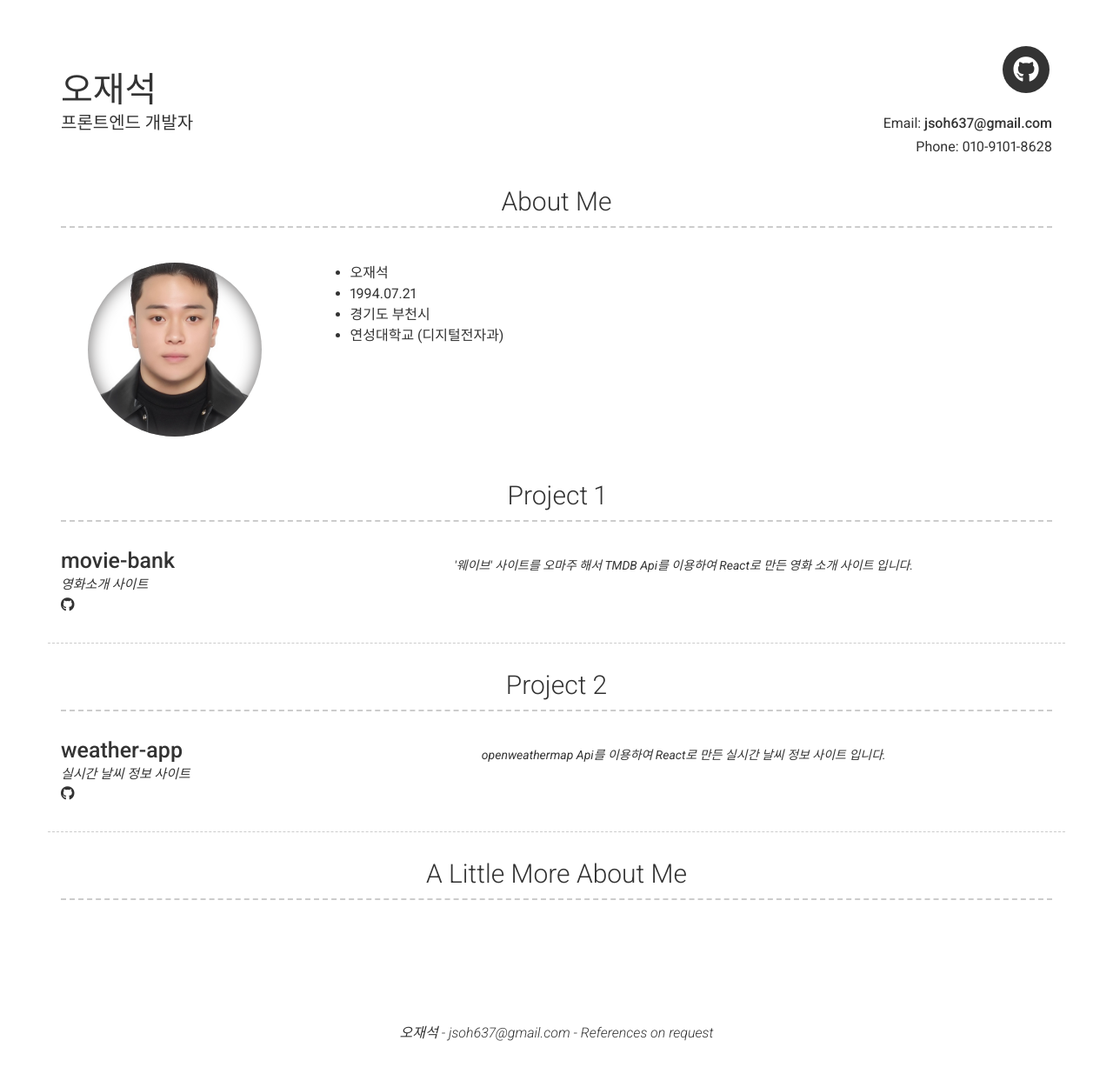
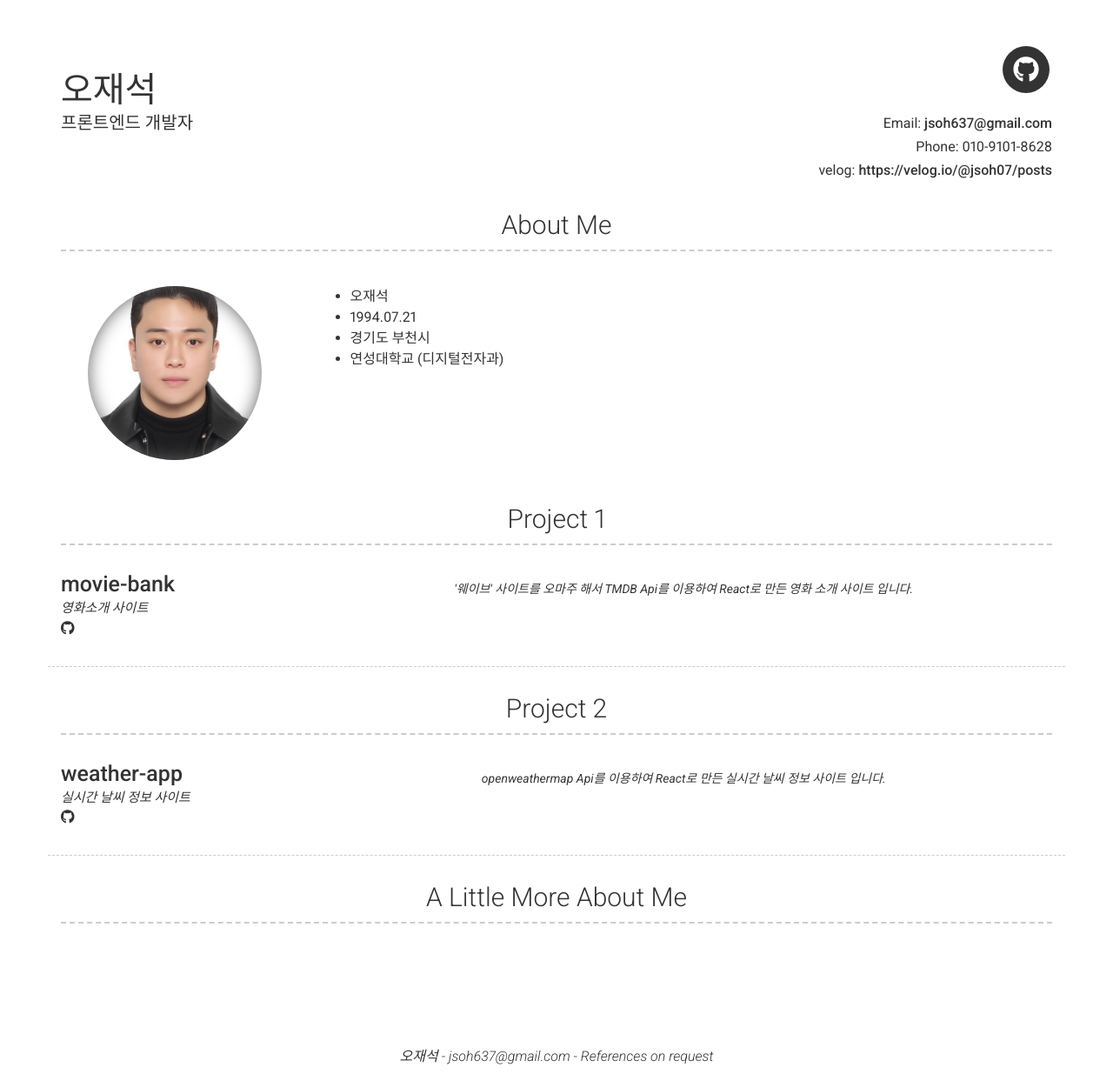
Before and after one commit to jsoh07/5hjae.github.io, a Jekyll site: the page built from index.md, in a window 1280 px wide. Shown: the whole page at 87% size. Built offline with Jekyll 4.4.1, drawn with Linux system fonts in a browser that asks for light colours; nearby versions of some CDN libraries; before the commit the page ends 1208 px from its top, so only the background shows below that; part of the change alters nothing that is shown.

Commit message:
수정12

```diff
--- a/_config.yml
+++ b/_config.yml
@@ -12,8 +12,8 @@ email: jsoh637@gmail.com
 # email_title: Email (Email title override)
 phone: 010-9101-8628
 # phone_title: Phone (Phone title override)
-# website: Your website (eg. https://google.com)(optional)
-# website_title: Web (Website title override)
+website: https://velog.io/@jsoh07/posts
+website_title: velog
 
 # Dark Mode (true/false/never)
 darkmode: false
@@ -59,7 +59,7 @@ content:
         additional_links:
           - title:  Github page for project (eg. sproogen/modern-resume-theme)
             icon: fab fa-github
-            url: Link to project (eg. sproogen.github.io/modern-resume-theme)(optional)
+            url: https://github.com/jsoh07/movie-bank
         quote: >
           '웨이브' 사이트를 오마주 해서 TMDB Api를 이용하여 React로 만든 영화 소개 사이트 입니다.
         description: | # this will include new lines to allow paragraphs
@@ -76,14 +76,15 @@ content:
         additional_links:
           - title:  Github page for project (eg. sproogen/modern-resume-theme)
             icon: fab fa-github
-            url: Link to project (eg. sproogen.github.io/modern-resume-theme)(optional)
+            url: https://github.com/jsoh07/weather-app
         quote: >
           openweathermap Api를 이용하여 React로 만든 실시간 날씨 정보 사이트 입니다.
         description: | # this will include new lines to allow paragraphs
 
   - title: A Little More About Me
     layout: text
-    content: | # this will include new lines to allow paragraphs
+    content:
+
 
 
 # Footer
```
